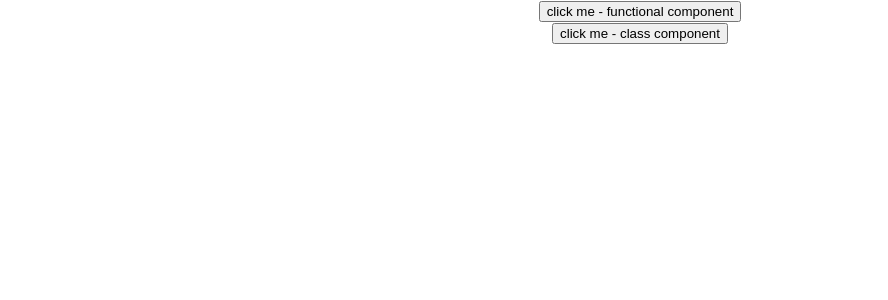
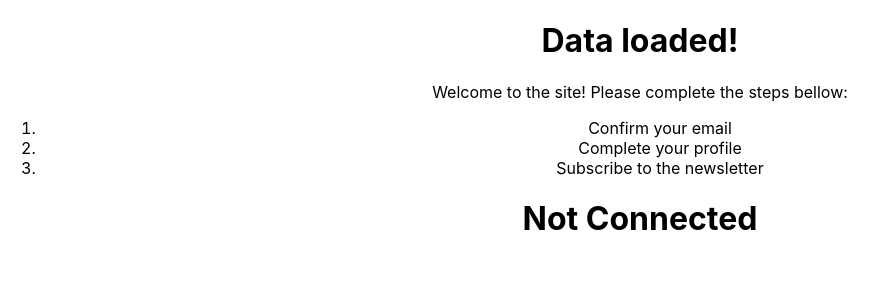
Before and after one commit to EbbaGronvall/reacts-codealong, a React (Create React App) app in the folder my-app/: page / in a window 1280 px wide. Shown: the top 300 px of the page, without its empty margins (0-888 px from the left). Built offline with nearby package versions, Linux system fonts and the light colour scheme.

Commit message:
Event bindings and conditional rendering

```diff
--- a/my-app/src/App.js
+++ b/my-app/src/App.js
@@ -1,15 +1,13 @@
-import logo from './logo.svg';
+
 import './App.css';
-import FunctionalGreetingWithProps from './components/FunctionalGreetingWithProps';
-import StatefulGreetingWithCallback from './components/StatefulGreetingWithCallback';
-import EventsClass from './components/EventsClass';
-import EventsFunctional from './components/EventsFunctional';
+import ConditionalRenderingClass from './components/ConditionalRenderingClass';
+import ConditionalRenderingFunctional from './components/ConditionalRenderingFunctional';
 
 function App() {
   return (
     <div className="App">
-      <EventsFunctional />
-      <EventsClass />
+      <ConditionalRenderingClass />
+      <ConditionalRenderingFunctional connected={false} />
     </div>
   );
 }
--- /dev/null
+++ b/my-app/src/components/ConditionalRenderingClass.js
@@ -0,0 +1,33 @@
+import React, { Component } from 'react'
+
+export class ConditionalRenderingClass extends Component {
+    constructor(props) {
+      super(props)
+
+      this.state = {
+         isLoaded: true,
+         isLoggedIn: true
+      }
+    }
+    render() {
+        return (
+            <div>
+                <h1>{this.state.isLoaded ? 'Data loaded!' : 'Loading...'}</h1>
+                {this.state.isLoggedIn ? (
+                    <div>
+                        <p>Welcome to the site! Please complete the steps bellow:</p>
+                        <ol>
+                            <li>Confirm your email</li>
+                            <li>Complete your profile</li>
+                            <li>Subscribe to the newsletter</li>
+                        </ol>
+                    </div>
+                ) : (
+                    <p>Please sign in!</p>
+                )}
+            </div>
+        )
+    }
+}
+
+export default ConditionalRenderingClass
--- /dev/null
+++ b/my-app/src/components/ConditionalRenderingFunctional.js
@@ -0,0 +1,11 @@
+import React from 'react'
+
+function ConditionalRenderingFunctional(props) {
+  return (
+    <div>
+        <h1>{props.connected ? 'Connected' : 'Not Connected'}</h1>
+    </div>
+  )
+}
+
+export default ConditionalRenderingFunctional
--- a/my-app/src/components/EventsClass.js
+++ b/my-app/src/components/EventsClass.js
@@ -1,16 +1,18 @@
-import React, { Component } from 'react'
+// import React from "react";
 
-export class EventsClass extends Component {
-    clickHandler() {
-        console.log('Clicked the class button')
-    }
-  render() {
-    return (
-        <div>
-            <button onClick={this.clickHandler}>click me - class component</button>
-        </div>
-    )
-  }
-}
+// class EventsClass extends React.Component {
+//     clickHandler() {
+//         console.log('Clicked the class button');
+//     }
+//     render() {
+//         return (
+//             <div>
+//                 <button onClick={this.clickHandler}>
+//                     Click me - class component
+//                 </button>
+//             </div>
+//         )
+//     }
+// }
 
-export default EventsClass
+// export default EventsClass;
--- a/my-app/src/components/EventsFunctional.js
+++ b/my-app/src/components/EventsFunctional.js
@@ -1,14 +1,14 @@
-import React from 'react'
+// import React from 'react'
 
-function EventsFunctional() {
-    function clickHandler() {
-        console.log('Clicked the functional button')
-    }
-    return (
-        <div>
-            <button onClick={clickHandler}>click me - functional component</button>
-        </div>
-    )
-}
+// function EventsFunctional() {
+//     function clickHandler() {
+//         console.log('Clicked the functional button')
+//     }
+//     return (
+//         <div>
+//             <button onClick={clickHandler}>click me - functional component</button>
+//         </div>
+//     )
+// }
 
-export default EventsFunctional
+// export default EventsFunctional
--- a/my-app/src/components/FunctionalGreetingWithProps.js
+++ b/my-app/src/components/FunctionalGreetingWithProps.js
@@ -1,8 +1,8 @@
-import React from "react";
+// import React from "react";
 
 
-const FunctionalGreetingWithProps = (props) => {
-    console.log(props);
-    return <h1>Hello, {props.name}! I see you're a {props.age} years old; {props.greeting}!</h1>;
-}
-export default FunctionalGreetingWithProps;
+// const FunctionalGreetingWithProps = (props) => {
+//     console.log(props);
+//     return <h1>Hello, {props.name}! I see you're a {props.age} years old; {props.greeting}!</h1>;
+// }
+// export default FunctionalGreetingWithProps;
--- a/my-app/src/components/StatefulGreetingWithCallback.js
+++ b/my-app/src/components/StatefulGreetingWithCallback.js
@@ -1,48 +1,48 @@
-import React from "react";
+// import React from "react";
 
-class StatefulGreetingWithCallback extends React.Component {
+// class StatefulGreetingWithCallback extends React.Component {
 
-    constructor(props) {
-        super(props);
-        this.state = {
-            introduction: "Hello!",
-            buttonText: "Exit",
-            count: 0,
-        };
-    }
-    increment() {
-        this.setState((prevState, prevProps) => {
-            console.log("Previous State:", prevState)
-            console.log("Previous Props:", prevProps)
-            return {
-                count : prevState.count + 1
-            }
-        })
-        console.log(this.state.count)
-    }
+//     constructor(props) {
+//         super(props);
+//         this.state = {
+//             introduction: "Hello!",
+//             buttonText: "Exit",
+//             count: 0,
+//         };
+//     }
+//     increment() {
+//         this.setState((prevState, prevProps) => {
+//             console.log("Previous State:", prevState)
+//             console.log("Previous Props:", prevProps)
+//             return {
+//                 count : prevState.count + 1
+//             }
+//         })
+//         console.log(this.state.count)
+//     }
 
-    handleClick() {
-        this.setState((prevState, prevProps) => {
-            console.log("Previous State:", prevState)
-            console.log("Previous Props:", prevProps)
-            return {
-                introduction: prevState.introduction === "Hello!" ? "Goodbye!" : "Hello!",
-                buttonText: prevState.buttonText === "Exit" ? "Enter" : "Exit"
-            }
-        })
-    }
+//     handleClick() {
+//         this.setState((prevState, prevProps) => {
+//             console.log("Previous State:", prevState)
+//             console.log("Previous Props:", prevProps)
+//             return {
+//                 introduction: prevState.introduction === "Hello!" ? "Goodbye!" : "Hello!",
+//                 buttonText: prevState.buttonText === "Exit" ? "Enter" : "Exit"
+//             }
+//         })
+//     }
 
-    render() {
-        return (
-        <div>
-            <h1>{this.state.introduction} {this.props.greeting}</h1>
+//     render() {
+//         return (
+//         <div>
+//             <h1>{this.state.introduction} {this.props.greeting}</h1>
 
-            <button onClick={() => this.handleClick()}>{this.state.buttonText}</button>
-            <button onClick={() => this.increment()}>Increment</button>
-            <p>You've clicked {this.state.count} times</p>
-        </div>
-    )
-}
-}
+//             <button onClick={() => this.handleClick()}>{this.state.buttonText}</button>
+//             <button onClick={() => this.increment()}>Increment</button>
+//             <p>You've clicked {this.state.count} times</p>
+//         </div>
+//     )
+// }
+// }
 
-export default StatefulGreetingWithCallback;
+// export default StatefulGreetingWithCallback;
```
Also changed, not shown: my-app/src/components/EventBinding.js (added, +41 -0 lines), my-app/src/components/FunctionalGreeting.js (+6 -6 lines), my-app/src/components/StatefulGreeting.js (added, +34 -0 lines).
